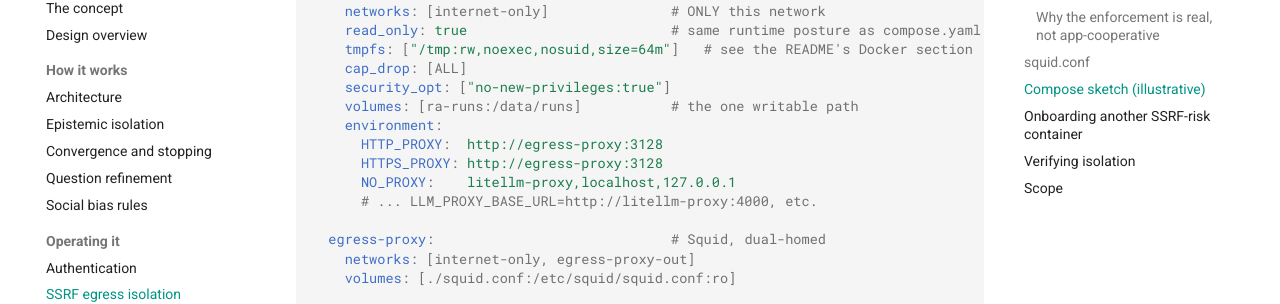
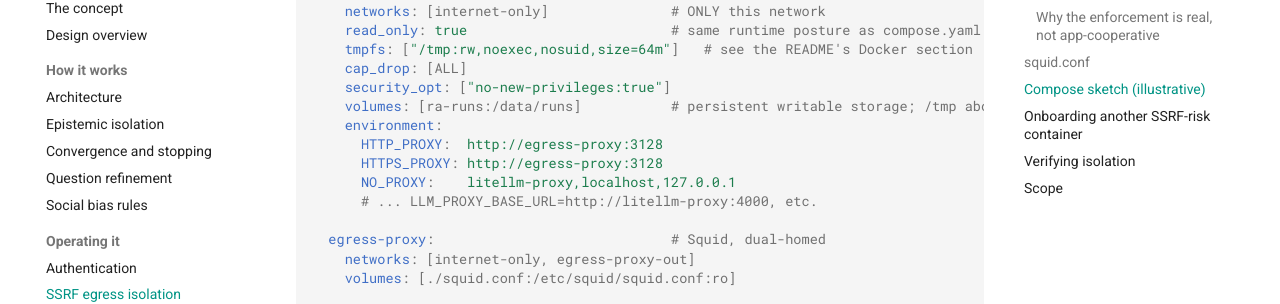
Before and after one commit to NickBorgers/reasonable-answer, an MkDocs documentation site: the page built from docs/ssrf-egress-isolation.md, in a window 1280 px wide and 900 px high, scrolled down 2911 px. Shown: the part 163-467 px from the top of the window. Built offline with MkDocs 1.6.1 and Material for MkDocs 9.7.7, drawn with Linux system fonts in a browser that asks for light colours; comment, search, counter and statistics services are not loaded.

Commit message:
fix: address reviewer findings (cycle 1, cold)
Merge state clean; one blocker addressed. Fixed the cross-doc contradiction in docs/ssrf-egress-isolation.md: the compose sketch labelled /data/runs 'the one writable path' while the same sketch mounts a writable /tmp tmpfs and the README states exactly two writable paths. Reworded the comment to 'persistent writable storage; /tmp above is tmpfs scratch'. Operational doc only, no invariant touched (per invariant reviewer), so no docs/decisions.md entry. ruff + full non-live suite pass.

Addressed:
  - docs/docs-writable-surface-1

```diff
--- a/docs/ssrf-egress-isolation.md
+++ b/docs/ssrf-egress-isolation.md
@@ -137,7 +137,7 @@ services:
     tmpfs: ["/tmp:rw,noexec,nosuid,size=64m"]   # see the README's Docker section
     cap_drop: [ALL]
     security_opt: ["no-new-privileges:true"]
-    volumes: [ra-runs:/data/runs]           # the one writable path
+    volumes: [ra-runs:/data/runs]           # persistent writable storage; /tmp above is tmpfs scratch
     environment:
       HTTP_PROXY:  http://egress-proxy:3128
       HTTPS_PROXY: http://egress-proxy:3128
```
